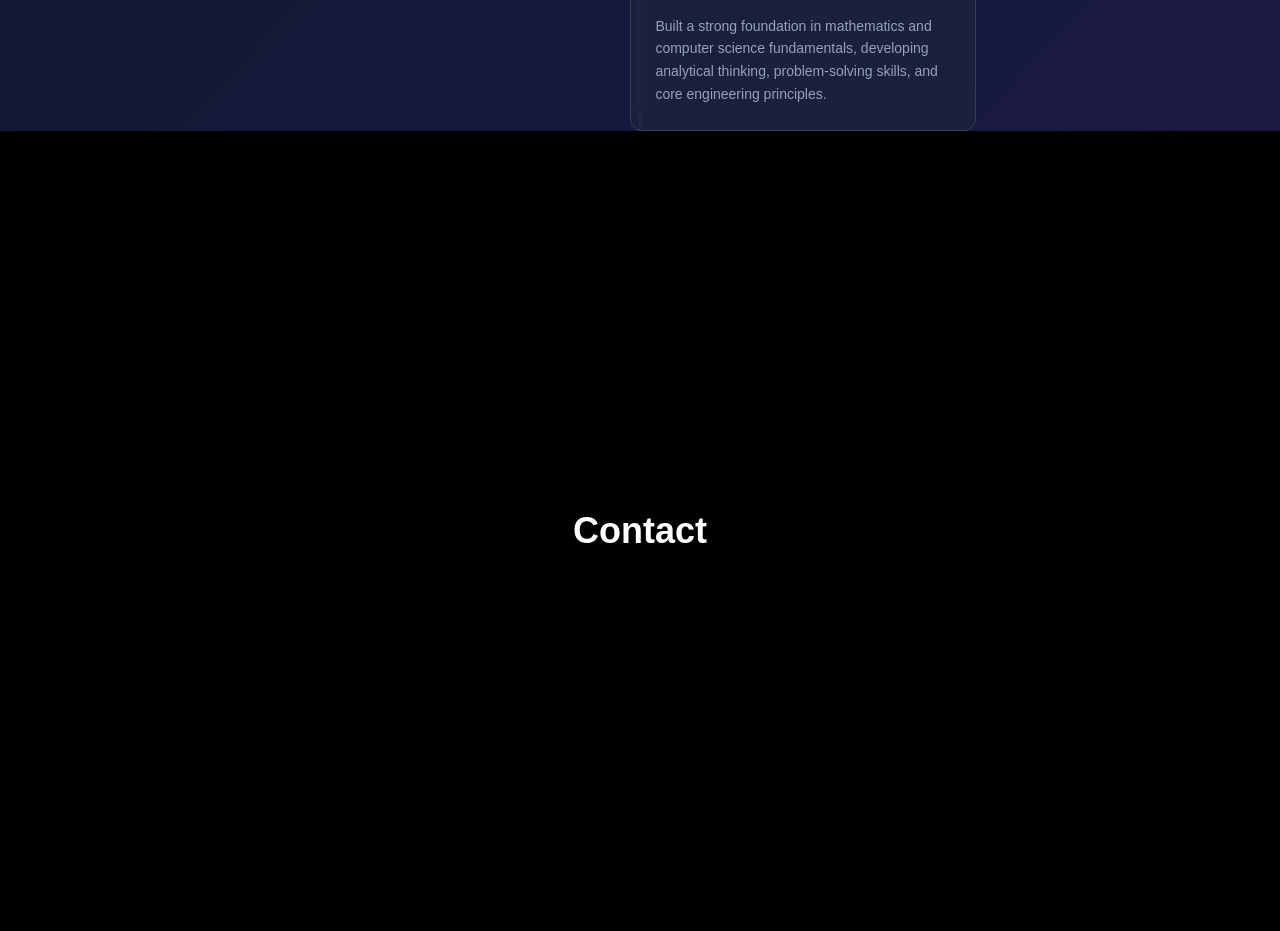
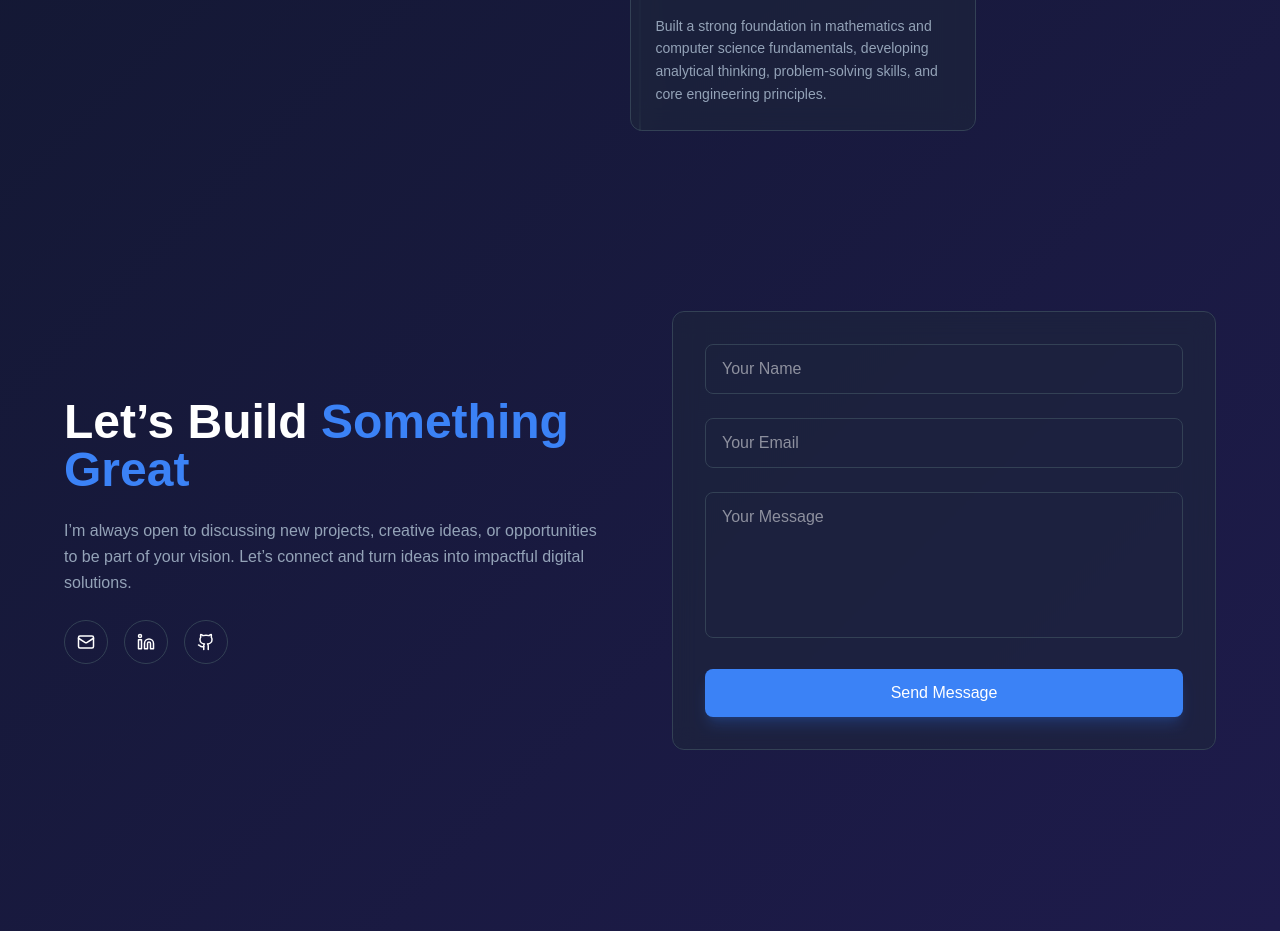
Before and after one commit to Elghbali01/portfolio, a Next.js app: page / in a window 1280 px wide. Shown: the part 4320-5251 px from the top of the page. Built offline with nearby package versions, Linux system fonts and the light colour scheme.

Commit message:
Add section contact

```diff
--- a/sections/Contact.tsx
+++ b/sections/Contact.tsx
@@ -1,10 +1,142 @@
+"use client";
+
+import { useRef, useState } from "react";
+import { motion } from "framer-motion";
+import emailjs from "@emailjs/browser";
+import { Mail, Linkedin, Github } from "lucide-react";
+
 export default function Contact() {
+  const formRef = useRef<HTMLFormElement>(null);
+  const [loading, setLoading] = useState(false);
+  const [success, setSuccess] = useState<string | null>(null);
+
+  const sendEmail = async (e: React.FormEvent) => {
+    e.preventDefault();
+    if (!formRef.current) return;
+
+    setLoading(true);
+    setSuccess(null);
+
+    try {
+      await emailjs.sendForm(
+        process.env.NEXT_PUBLIC_EMAILJS_SERVICE_ID!,
+        process.env.NEXT_PUBLIC_EMAILJS_TEMPLATE_ID!,
+        formRef.current,
+        process.env.NEXT_PUBLIC_EMAILJS_PUBLIC_KEY!,
+      );
+
+      setSuccess("Message sent successfully 🚀");
+      formRef.current.reset();
+    } catch (error) {
+      setSuccess("Something went wrong. Please try again.");
+    } finally {
+      setLoading(false);
+    }
+  };
+
   return (
     <section
       id="contact"
-      className="min-h-screen flex items-center justify-center bg-black text-white"
+      className="relative min-h-screen flex items-center justify-center px-6 md:px-10 text-white"
     >
-      <h2 className="text-4xl font-bold">Contact</h2>
+      <div className="max-w-6xl w-full grid md:grid-cols-2 gap-16 items-center">
+        {/* LEFT SIDE */}
+        <motion.div
+          initial={{ opacity: 0, x: -40 }}
+          whileInView={{ opacity: 1, x: 0 }}
+          transition={{ duration: 0.8 }}
+          viewport={{ once: true }}
+          className="space-y-6"
+        >
+          <h2 className="text-3xl md:text-5xl font-bold">
+            Let’s Build <span className="text-[#3B82F6]">Something Great</span>
+          </h2>
+
+          <p className="text-[#94A3B8] leading-relaxed">
+            I’m always open to discussing new projects, creative ideas, or
+            opportunities to be part of your vision. Let’s connect and turn
+            ideas into impactful digital solutions.
+          </p>
+
+          <div className="flex gap-4 mt-6">
+            <a
+              href="mailto:elghbaliissam1@gmail.com"
+              className="w-11 h-11 flex items-center justify-center rounded-full border border-[#334155] hover:border-[#3B82F6] hover:text-[#3B82F6] transition"
+            >
+              <Mail size={18} />
+            </a>
+
+            <a
+              href="https://www.linkedin.com/in/issam-elghbali-2937b6258/"
+              target="_blank"
+              className="w-11 h-11 flex items-center justify-center rounded-full border border-[#334155] hover:border-[#3B82F6] hover:text-[#3B82F6] transition"
+            >
+              <Linkedin size={18} />
+            </a>
+
+            <a
+              href="https://github.com/Elghbali01"
+              target="_blank"
+              className="w-11 h-11 flex items-center justify-center rounded-full border border-[#334155] hover:border-[#3B82F6] hover:text-[#3B82F6] transition"
+            >
+              <Github size={18} />
+            </a>
+          </div>
+        </motion.div>
+
+        {/* RIGHT SIDE - FORM */}
+        <motion.form
+          ref={formRef}
+          onSubmit={sendEmail}
+          initial={{ opacity: 0, x: 40 }}
+          whileInView={{ opacity: 1, x: 0 }}
+          transition={{ duration: 0.8 }}
+          viewport={{ once: true }}
+          className="bg-[#1E293B]/50 backdrop-blur-md border border-[#334155] p-8 rounded-xl space-y-6"
+        >
+          <div>
+            <input
+              type="text"
+              name="user_name"
+              required
+              placeholder="Your Name"
+              className="w-full bg-transparent border border-[#334155] rounded-lg px-4 py-3 focus:border-[#3B82F6] outline-none transition"
+            />
+          </div>
+
+          <div>
+            <input
+              type="email"
+              name="user_email"
+              required
+              placeholder="Your Email"
+              className="w-full bg-transparent border border-[#334155] rounded-lg px-4 py-3 focus:border-[#3B82F6] outline-none transition"
+            />
+          </div>
+
+          <div>
+            <textarea
+              name="message"
+              required
+              rows={5}
+              placeholder="Your Message"
+              className="w-full bg-transparent border border-[#334155] rounded-lg px-4 py-3 focus:border-[#3B82F6] outline-none transition resize-none"
+            />
+          </div>
+
+          <button
+            type="submit"
+            disabled={loading}
+            className="w-full py-3 rounded-lg bg-[#3B82F6] hover:bg-[#2563EB] transition font-medium shadow-lg shadow-blue-500/20"
+          >
+            {loading ? "Sending..." : "Send Message"}
+          </button>
+
+          {success && (
+            <p className="text-center text-sm text-[#3B82F6]">{success}</p>
+          )}
+        </motion.form>
+      </div>
     </section>
   );
 }
```
